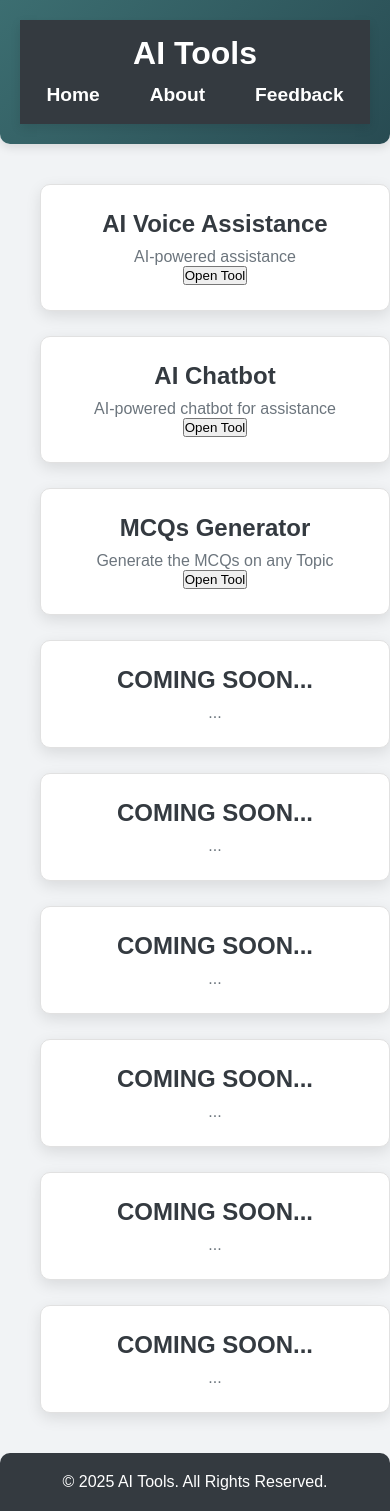
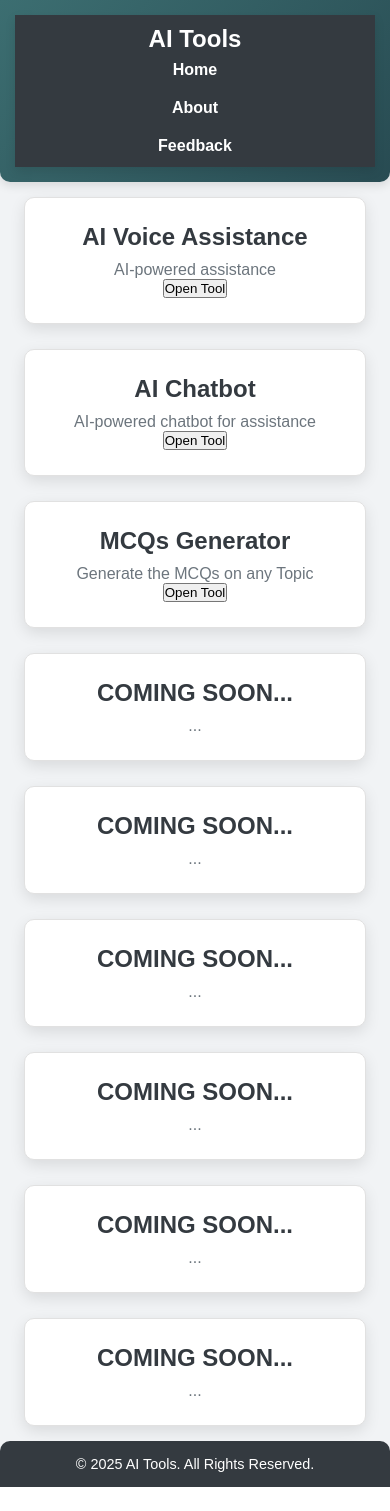
Before and after one commit to ARHAM7447/chattingbot, a Flask app: page /ai in a window 390 px wide. After the commit the page ends 1487 px from the top, so only its background shows below. Run offline with Flask 3, Linux system fonts and the light colour scheme.

Commit message:
the responsive design

```diff
--- a/static/css/aitools.css
+++ b/static/css/aitools.css
@@ -38,6 +38,7 @@ header {
     display: flex;
     justify-content: center;
     gap: 20px;
+    flex-wrap: wrap; /* Allows items to wrap if screen size is small */
 }
 
 .navbar ul li a {
@@ -69,7 +70,8 @@ header {
     background-color: white;
     border-radius: 10px;
     padding: 25px;
-    width: 350px;
+    width: 100%;
+    max-width: 350px; /* Ensures consistency */
     text-align: center;
     box-shadow: 0 5px 15px rgba(0, 0, 0, 0.1);
     transition: 0.3s;
@@ -99,6 +101,7 @@ header {
     justify-content: center;
     gap: 15px;
     padding: 20px;
+    flex-wrap: wrap; /* Ensures buttons wrap on smaller screens */
 }
 
 .button-box button {
@@ -110,6 +113,8 @@ header {
     cursor: pointer;
     text-transform: uppercase;
     transition: transform 0.3s, box-shadow 0.3s;
+    width: 100%;
+    max-width: 200px; /* Ensures buttons aren't too wide */
 }
 
 .button-box button:hover {
@@ -149,16 +154,68 @@ footer {
 }
 
 /* Responsive Design */
+@media (max-width: 1024px) {
+    .content {
+        flex-direction: row;
+        justify-content: space-around;
+    }
+}
+
 @media (max-width: 768px) {
     .content {
         flex-direction: column;
         align-items: center;
+        padding: 20px;
+    }
+    .tool-box {
+        width: 90%;
     }
     .button-box {
         flex-direction: column;
         align-items: center;
     }
     .button-box button {
-        width: 80%;
+        width: 100%;
+        max-width: 300px;
     }
 }
+
+@media (max-width: 480px) {
+    header {
+        font-size: 1.5rem;
+        padding: 15px;
+    }
+
+    .navbar {
+        padding: 10px;
+    }
+
+    .navbar ul {
+        flex-direction: column;
+        align-items: center;
+        gap: 10px;
+    }
+
+    .navbar ul li a {
+        font-size: 1rem;
+        padding: 8px 12px;
+    }
+
+    .content {
+        padding: 15px;
+    }
+
+    .tool-box {
+        width: 95%;
+    }
+
+    .button-box button {
+        width: 100%;
+        max-width: 250px;
+    }
+
+    footer {
+        font-size: 0.9rem;
+        padding: 15px;
+    }
+}
```
Also changed, not shown: static/css/feedback.css (+52 -47 lines).
